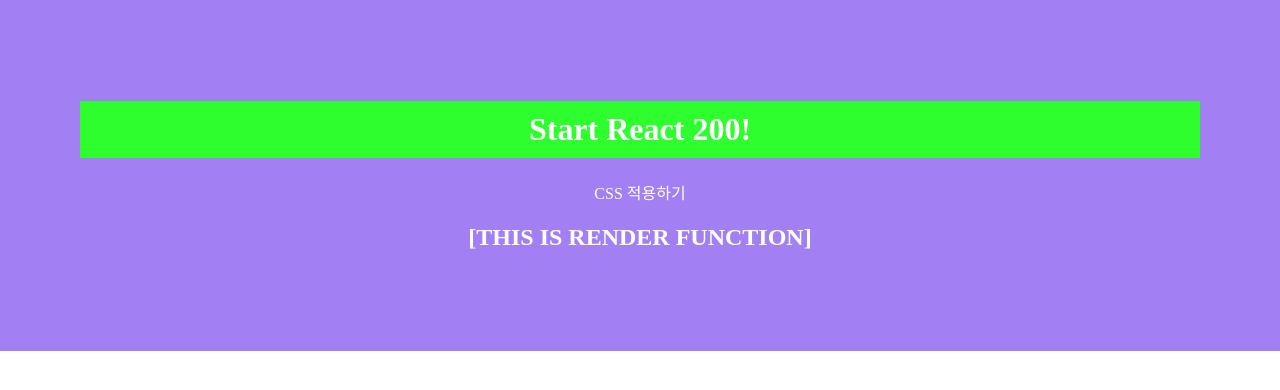
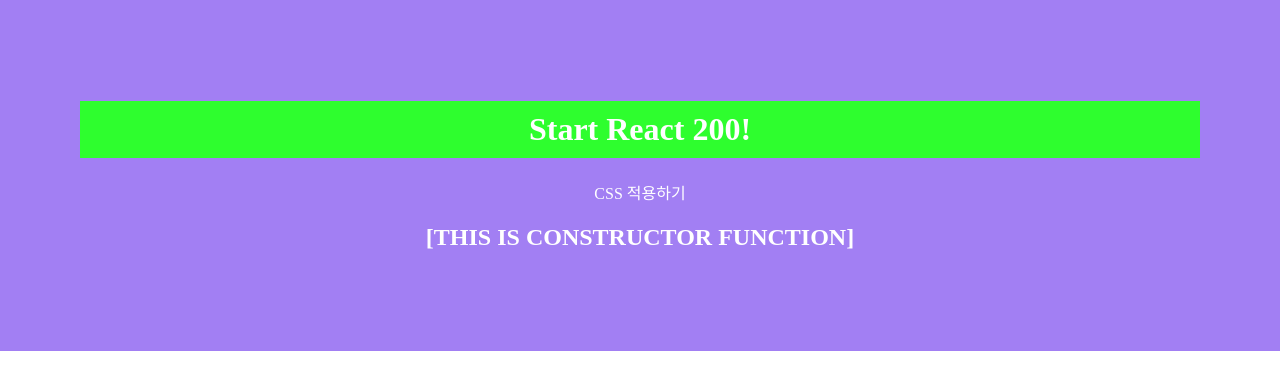
Before and after one commit to sorate7624/react200, a React (Create React App) app in the folder client/: page / in a window 1280 px wide. Shown: the top 390 px of the page. Built offline with nearby package versions, Linux system fonts and the light colour scheme.

Commit message:
생명주기 함수 constructor(props) 사용하기

```diff
--- a/client/src/App.js
+++ b/client/src/App.js
@@ -1,6 +1,6 @@
 import React from 'react';
 import './App.css';
-import LifecycleEx from './R004_LifecycleEx';
+import LifecycleEx from './R005_LifecycleEx';
 
 function App() {
   return (
--- /dev/null
+++ b/client/src/R005_LifecycleEx.js
@@ -0,0 +1,20 @@
+import React, {
+  Component
+} from 'react';
+
+class R005_LifecycleEx extends Component {
+  constructor(props) {
+    super(props);
+    this.state = {};
+    console.log('1. contructor Call');
+  }
+
+  render() {
+    console.log('3. render Call');
+    return (
+      <h2>[THIS IS CONSTRUCTOR FUNCTION]</h2>
+    )
+  }
+}
+
+export default R005_LifecycleEx;
```
